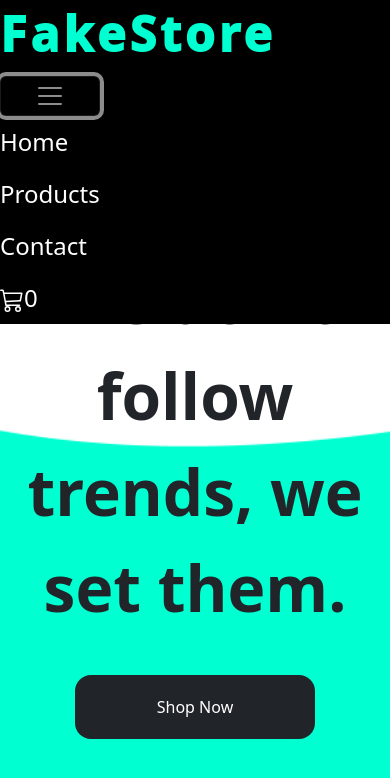
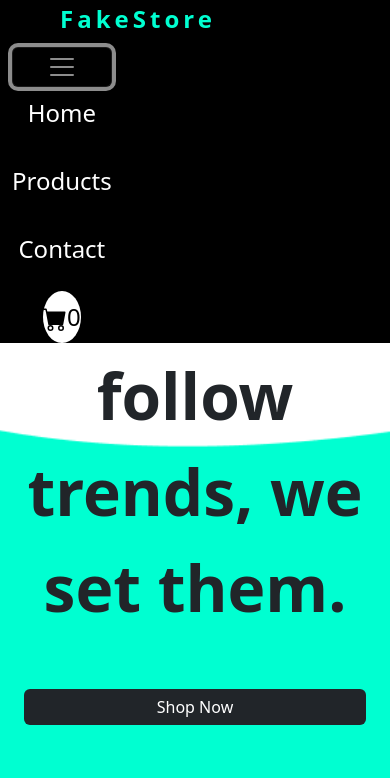
Before and after one commit to jacobbarnette/ecommerceRedux, a React (Create React App) app: page / in a window 390 px wide. Both pictures are taken after a click on the button 362 px from the left and 37 px from the top of the page. Shown: the top 778 px of the page. Built offline with nearby package versions, Linux system fonts and the light colour scheme.

Commit message:
cleaned up code, added more responsive styling

```diff
--- a/src/components/Contact.js
+++ b/src/components/Contact.js
@@ -17,7 +17,7 @@ const Contact = () => {
           <Container>
             <Row>
               <div className="socialIconContainer">
-                <Col className="socialIcons -auto">
+                <Col className="socialIcons">
                   <a
                     target="_blank"
                     rel="noreferrer"
--- a/src/components/Header.js
+++ b/src/components/Header.js
@@ -1,7 +1,7 @@
 import Container from "react-bootstrap/Container";
 import Nav from "react-bootstrap/Nav";
 import Navbar from "react-bootstrap/Navbar";
-import { BsCart3 } from "react-icons/bs";
+import { BsFillCartFill } from "react-icons/bs";
 import { useSelector } from "react-redux";
 import { LinkContainer } from "react-router-bootstrap";
 import { selectAllCart } from "../features/cart/cartSlice";
@@ -31,8 +31,8 @@ const Header = () => {
         variant="dark"
       >
         <Container>
-          <Navbar.Brand href="#home">
-            <h1 className="header">FakeStore</h1>
+          <Navbar.Brand href="/">
+            <h1 className=" px-5 header">FakeStore</h1>
           </Navbar.Brand>
           <Nav className="ml-auto">
             <Navbar.Toggle aria-controls="responsive-navbar-nav" />
@@ -58,8 +58,8 @@ const Header = () => {
                 </Nav.Item>
                 <Nav.Item>
                   <LinkContainer to="/cart">
-                    <Nav.Link className="navItems">
-                      <BsCart3></BsCart3>
+                    <Nav.Link className="navItems cartIcon">
+                      <BsFillCartFill></BsFillCartFill>
                       {itemsInCart()}
                     </Nav.Link>
                   </LinkContainer>
--- a/src/components/Home.js
+++ b/src/components/Home.js
@@ -1,7 +1,6 @@
 import { Button } from "react-bootstrap";
 import { useNavigate } from "react-router-dom";
 import homepageImg from "../Assets/homepage-image.png";
-import blueLine from "../Assets/blueUnderline.png";
 import { motion } from "framer-motion";
 
 const Home = () => {
@@ -14,25 +13,25 @@ const Home = () => {
       transition={{ duration: 1 }}
     >
       <div className="homeContainer container">
-        <div className="home one row">
-          <div className="col">
+        <div className="home row">
+          <div className="col-lg-6">
             <h4 className="tagLine tagLineTop text-center text-muted">
               Voted Best Retail Site of 2022
             </h4>
             <p className="tagLine">We don't follow trends, we set them.</p>
 
-            <div className=" btnContainer justify-content-center">
+            <div className=" btnContainer ">
               <Button
                 onClick={() => navigate("/items")}
                 onTouchStart={() => navigate("/items")}
-                className="shopBtn text-center justify-content-center"
+                className="shopBtn text-center "
                 variant="dark"
               >
                 Shop Now
               </Button>
             </div>
           </div>
-          <div className="col">
+          <div className="image-container col-lg-6">
             <img className="homeImg" src={homepageImg} alt="people"></img>
           </div>
         </div>
--- a/src/features/items/ItemCard.js
+++ b/src/features/items/ItemCard.js
@@ -1,5 +1,5 @@
 import { useDispatch } from "react-redux";
-
+import { motion } from "framer-motion";
 import { Button, Card, Container, Col } from "react-bootstrap";
 import React from "react";
 import { addItemToCart } from "../cart/cartSlice";
@@ -9,24 +9,32 @@ const ItemCard = ({ item }) => {
   const dispatch = useDispatch();
 
   return (
-    <Col className="column justify-content-center">
+    <motion.div
+      initial={{ opacity: 0 }}
+      whileInView={{ opacity: 1 }}
+      viewport={{ once: true }}
+      transition={{ duration: 1 }}
+      className="col-sm-12 col-md-6 col-lg-4"
+    >
+      <Col className="justify-content-center">
         <Container className="itemCardContainer">
-        <div classname="card justify-content-center">
-          <Card className="cardClass">
-            <div
-              className="cardImgContainer justify-content-center"
-              style={{ textAlign: "center" }}
-            >
-              <Card.Img className="card-image" variant="top" src={item.image} />
+          <div className="justify-content-center">
+            <Card className="mt-5 cardClass">
+              <div style={{ textAlign: "center" }}>
+                <Card.Img
+                  className="card-image"
+                  variant="top"
+                  src={item.image}
+                />
               </div>
-
               <Card.Body className="cardBody">
                 <div className="card-text-body">
                   <Card.Title className="card-description">
                     {item.title}
                   </Card.Title>
-
-                <Card.Text className="itemPrice">$ {item.price}</Card.Text>
+                  <Card.Text className="itemPrice">
+                    $ {item.price.toFixed(2)}
+                  </Card.Text>
                   <Button
                     className="addToCart"
                     onClick={() => dispatch(addItemToCart(item))}
@@ -43,6 +51,7 @@ const ItemCard = ({ item }) => {
           className={"Toastify__toast-container--top-center toastContainer"}
         />
       </Col>
+    </motion.div>
   );
 };
 
--- a/src/features/items/ItemPage.js
+++ b/src/features/items/ItemPage.js
@@ -39,8 +39,8 @@ const ItemPage = () => {
     return (
       <Container>
         <Header />
-        <div className="itemCard">
-          <Container fluid>
+        <div className="py-5 itemCard">
+          <Container className="py-5" fluid>
             <Row className="d-flex justify-content-center">{itemList}</Row>
           </Container>
         </div>
--- a/src/index.css
+++ b/src/index.css
@@ -1,5 +1,5 @@
 html {
-  width: 100%;
+  width: 100vw;
 }
 .background {
   background: url('./Assets/background-wave.png')   bottom no-repeat ;
@@ -7,37 +7,35 @@ html {
   -moz-background-size: cover;
   -o-background-size: cover;
   background-size: cover;
-  height: 100vh;
+  width: 100%;
+  height: 100%;
+  z-index: 0;
+  background-position: center;
+  position: absolute;
+  bottom: 0;
 }
+
 .home {
   margin: 0 auto;
   padding-top:3em;
-  text-align: center;
   font-size: 4em;
-  width: 100%;
+  width: 100vw;
 }
-
 
 .spinnerDiv {
   display: flex;
-   align-Items: center;
-   justify-content: center;
-   height: 100vh ;
+  align-Items: center;
+  justify-content: center;
+  height: 100vh ;
 }
 .tagLine {
   text-align: center;
   font-weight: bold;
 }
 
-.cardBtn {
-  display:   flex;
-}
 .navBar {
   background-color: black;
   font-size: 1.2em;
-  height: 2;
-  margin-bottom: 2em;
-  display: flex;
 }
 
 .btnContainer {
@@ -48,15 +46,10 @@ html {
 .shopBtn {
   border: none;
   color: white;
-  padding: 10px 20px;
+  width: 100%;
   text-align: center;
-  text-decoration: none;
   display: inline-block;
-  height: 4em;
-  width: 15em;
-  margin: 4px 2px;
   cursor: pointer;
-  border-radius: 16px;
 }
 
 .tagLineTop {
@@ -66,14 +59,13 @@ html {
 
 .homeImg {
   object-fit: 100%;
-  height: 25rem;
+  max-width: 100%;
 }
 .header {
   color: #00ffd1;
-  font-weight: 1000;
+  font-weight: bold;
   letter-spacing: 0.25rem;
   font-size: 3rem;
-  padding-left: 2em;
 }
 
 .navContainer {
@@ -85,9 +77,8 @@ html {
   color: white;
 }
 .shoppingHeader{
-  margin:0 auto;
   padding-top:5em;
-  text-align: center;
+
 }
 
 .itemInCartString {
@@ -95,34 +86,20 @@ html {
 }
 
 .cardTitle {
-
   flex-grow: 1;
-
   overflow: hidden;
   height: 100px;
 }
 
-.cardClass {
-  border-radius: none;
-}
 
 .cardImg{
-  width:  12em;
-  height: 12em;
+  width:100%;
+  height: 100%;
   object-fit: cover;
   text-align: center;
 
 }
 
-.itemCard{
-  padding-top: 7em;
-
-}
-
-.cardImg {
-  width:100%;
-  height: 100%
-}
 
 /*cart styles */
 .cartContainer {
@@ -141,7 +118,9 @@ html {
 }
 
 .container {
-  padding: 2rem 0rem;
+  display: flex;
+  justify-content: center;
+  align-items: center;
 }
 
 .price {
@@ -172,17 +151,8 @@ html {
 
 }
 
-
-.card {
-  border-radius: 0%;
-  border: 1px solid rgb(229, 229, 229);
-  background-color: rgb(247, 247, 247);
-}
-
 .cardClass {
   width: 25em;
-  max-width: 100%;
-
 }
 
 .cardImgContainer {
@@ -191,12 +161,10 @@ html {
 }
 
 .card-image{
-  margin-top: 2em;
+  padding: 0.5em 0;
   width: 10em;
   height: 10em;
   text-align: center;
-  margin-bottom: 2em;
-
 }
 
 .navItems {
@@ -207,7 +175,11 @@ html {
   color: #00ffd1;
   transform: scale(1.1);
 }
-
+.cartIcon {
+  background-color: white;
+  border-radius: 50%;
+  color: black;
+}
 .cardBody {
   width: 100%;
   border-top: 1px solid rgb(229, 229, 229)
@@ -218,15 +190,14 @@ html {
   display: flex;
   flex-direction: column;
   min-width: 0;
+
 }
 
 .card-description {
   font-size: 1.5em;
   font-weight: bold;
-  height: 5em;
-  overflow: hidden;
+  height: 4em
 }
-
 
 .itemPrice {
   font-weight: bold;
@@ -235,8 +206,6 @@ html {
 .cartContainer {
   width: 100%;
 }
-
-
 
 .emptyTableHeader {
   width: 50%;
@@ -250,9 +219,7 @@ html {
   padding-top:3em;
   text-align: center;
   font-size: 4em;
-  align-items: center;
-
-  background: url('./Assets/background-wave.png') no-repeat bottom fixed ;
+  align-items: center;    background: url('./Assets/background-wave.png') no-repeat bottom fixed ;
   -webkit-background-size: cover;
   -moz-background-size: cover;
   -o-background-size: cover;
@@ -273,7 +240,7 @@ html {
   display: inline-block;
   color:black;
   cursor: pointer;
-  -webkit-transform: scale(1.1); /* Chrome, Safari, Opera */
+  -webkit-transform: scale(1.1);
   transform: scale(1.1);
 }
 
@@ -290,9 +257,20 @@ html {
     width: 100vw;
   }
 
+  .spinnerDiv {
+    display: flex;
+     align-Items: center;
+     justify-content: center;
+     height: 100vh ;
+  }
   .header {
     text-align: center;
-    padding-left: 0;
+    font-size: 1.2em;
+  }
+  .navContainer {
+    gap: 1rem;
+    font-size: 1.5rem;
+    color: white;
   }
 
   .toastContainer {
@@ -302,70 +280,37 @@ html {
     z-index: 100;
   }
 
-
   .shoppingHeader{
     margin:0 auto;
     padding-top:12em;
     text-align: center;
   }
 
- .column.col:first-of-type {
-  padding-top: 15em;
- }
-
  .background {
   position: absolute;
   bottom: 0;
-
   width: 100%;
 }
-  .col {
-    flex: none;
-  }
-
-
 
   .btnContainer {
     z-index: 7;
   }
-
   .itemCard {
-    display: block;
-    width: 100%;
-   position: absolute;
-   left: 30%;
-   right: 0%;
-
+    width: 140rem;
+    display: flex;
+    justify-content: center;
+    align-items: center;
   }
 
-  .row {
-    width: 100%;
-    margin: 0 auto;
-
+  .cardClass {
+    max-width: 20em;
   }
-
-  .itemCardContainer {
-    width: 100%;
-    margin: 0 auto;
-    display: flex;
-
-  }
-
-  .container-fluid {
-    width: 100%;
-  }
-
 
   .homeImg {
     display: none;
   }
 
-  .container {
-    padding: 0;
-  }
 
-  .navContainer {
-    gap: 0;
-    display: block
-  }
+
+
 }
```
Lines whose indentation alone changed are shown as unchanged.
